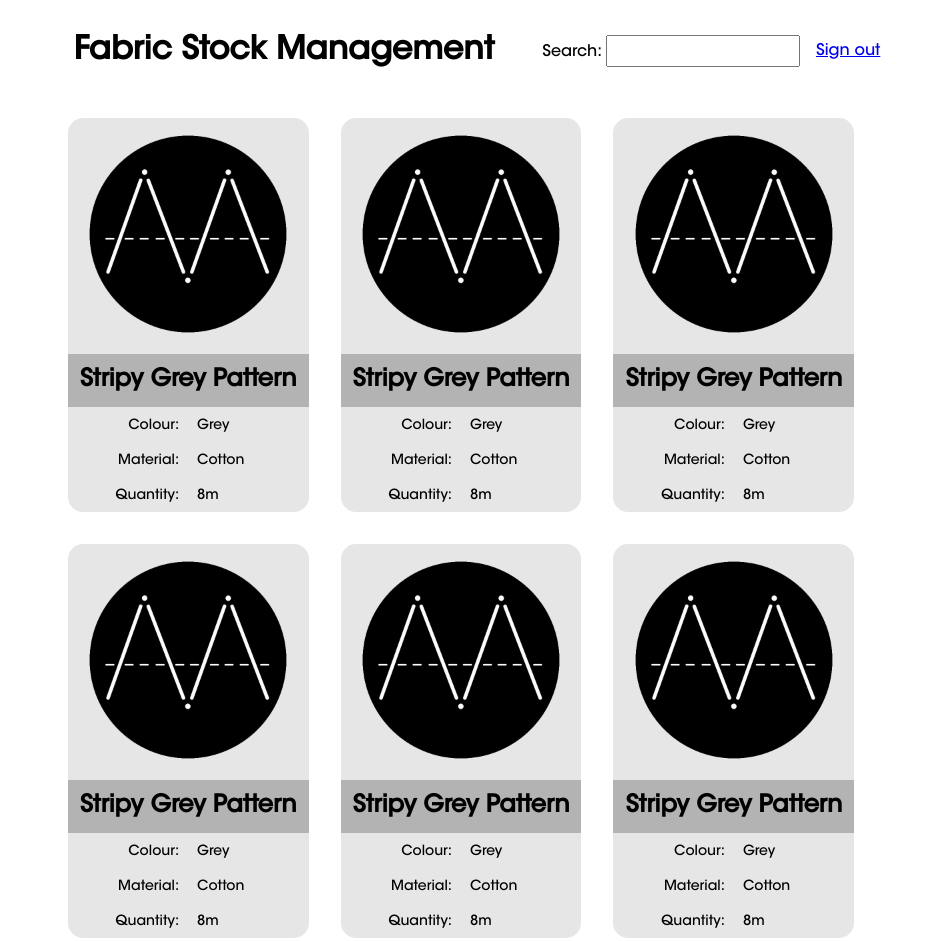
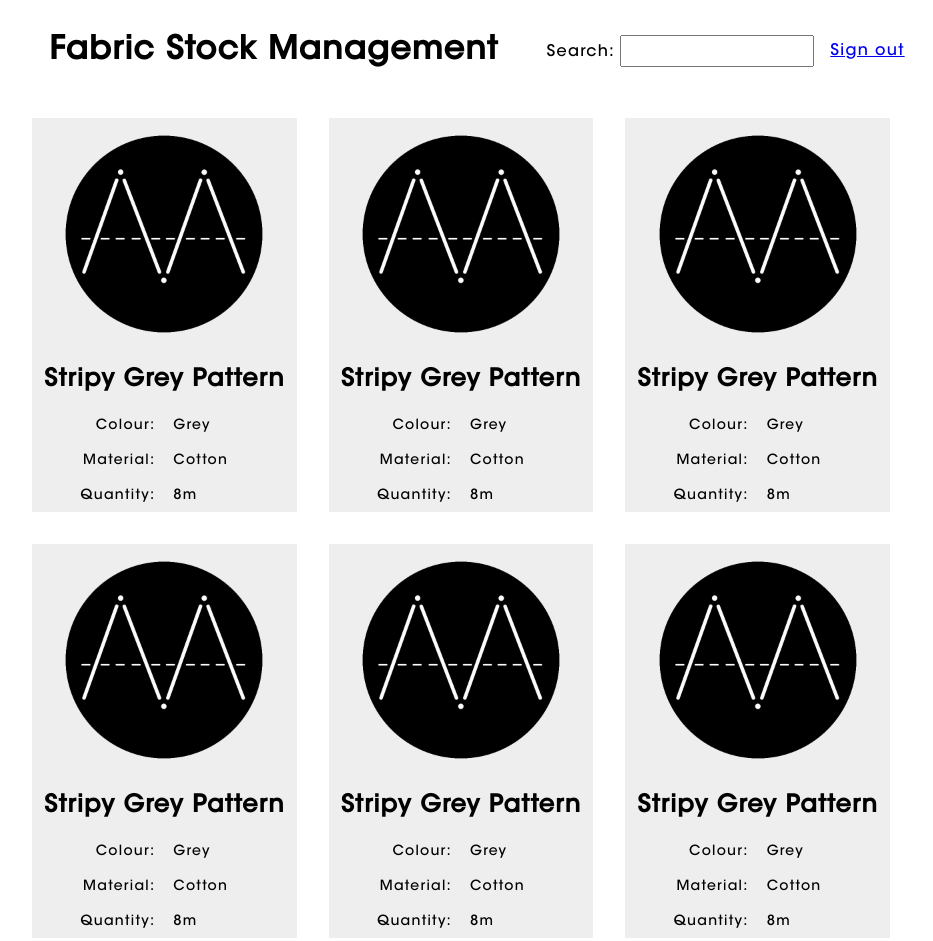
Before and after one commit to RGU-Grouper/Acme-Stock-Management-System, a plain HTML site: page WWW/index.html in a window 1280 px wide. Shown: the top 941 px of the page, without its empty margins (179-1112 px from the left). Drawn offline with Linux system fonts and the light colour scheme.

Commit message:
CSS, Ryan Edition

```diff
--- a/WWW/css/style.css
+++ b/WWW/css/style.css
@@ -21,6 +21,7 @@ ul {
 
 .stock-management {
 	font-family: ITCAvantGarde, sans-serif;
+	letter-spacing: 1.25px;
 	display: grid;
 	justify-items: center;
 }
@@ -72,9 +73,9 @@ ul {
 	justify-items: center;
 	align-items: center;
 	text-align: center;
-	background-color: hsl(0, 0%, 90%);
+	background-color:#EEEEEE;
 	margin: 1em;
-	border-radius: 15px;
+	border-radius: 0px;
 }
 
 .item-preview__image {
@@ -88,7 +89,7 @@ ul {
 	grid-column: span 2;
 	width: 100%;
 	padding: 0.5em;
-	background-color: hsl(0, 0%, 70%);
+	background-color: #EEEEEE;
 }
 
 .item-preview__label {
```
